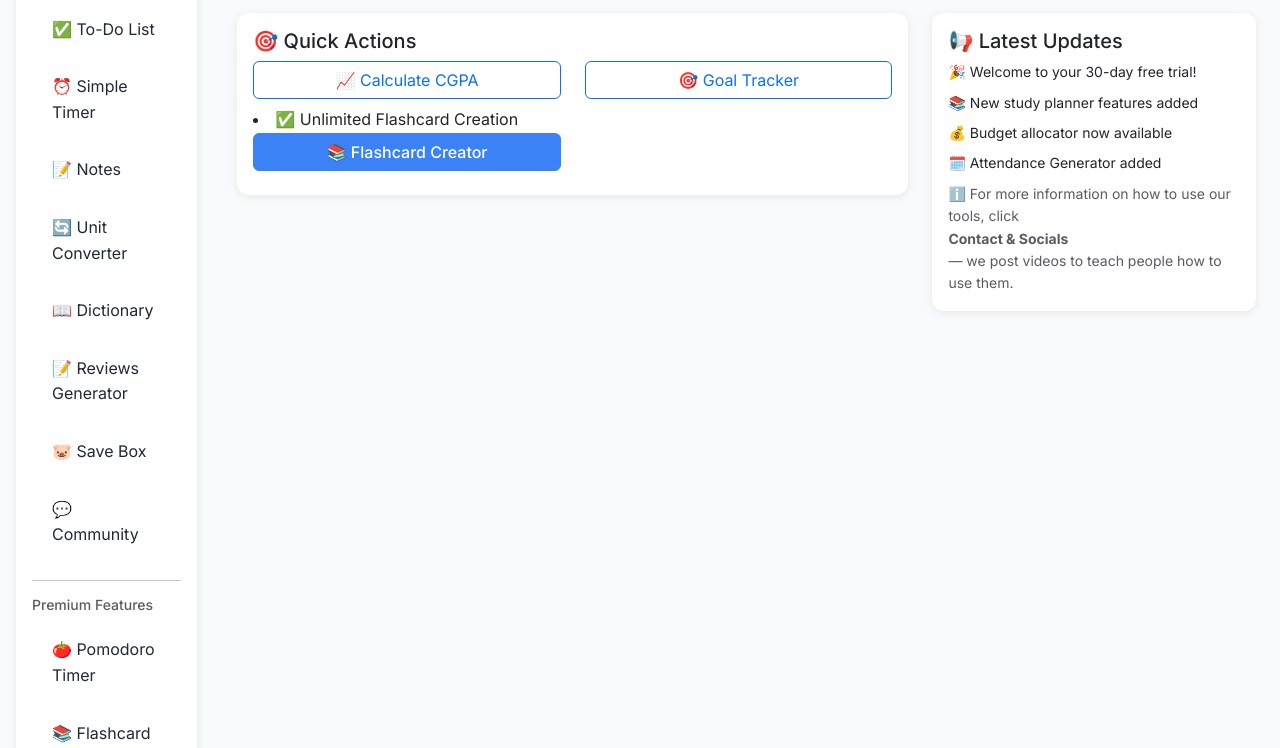
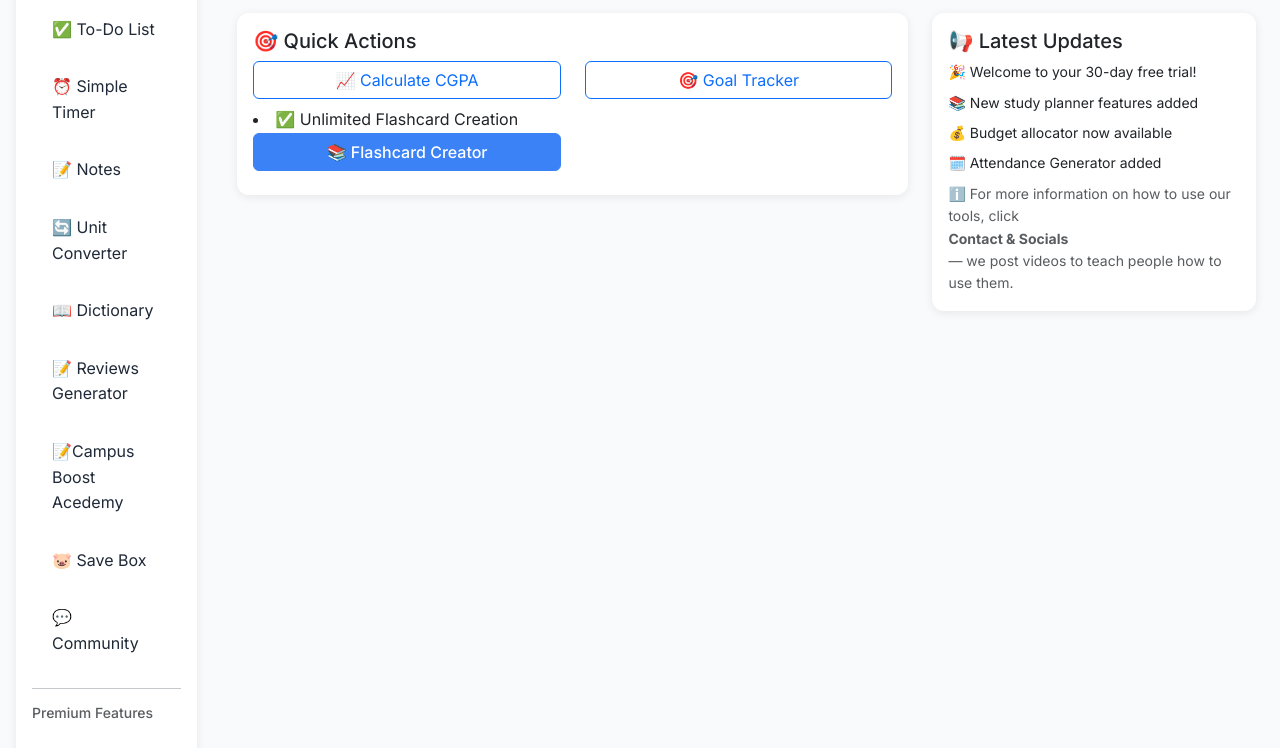
Before and after one commit to boostcampus/Campusboost, a plain HTML site: page dashboard.html in a window 1280 px wide. Shown: the part 352-1100 px from the top of the page. Drawn offline with nearby package versions, Linux system fonts and the light colour scheme; no server answers.

Commit message:
Update dashboard.html

```diff
--- a/dashboard.html
+++ b/dashboard.html
@@ -53,6 +53,8 @@
                         <a class="nav-link" href="#" onclick="showSection('converter')">🔄 Unit Converter</a>
                         <a class="nav-link" href="#" onclick="showSection('dictionary')">📖 Dictionary</a>
                         <a class="nav-link" href="reviews generator .html">📝 Reviews Generator</a>
+                        <a class="nav-link" href=" market.html">📝Campus Boost Acedemy</a>
+
                         <a class="nav-link" href="save.html">🐷 Save Box</a>
 
 
```
